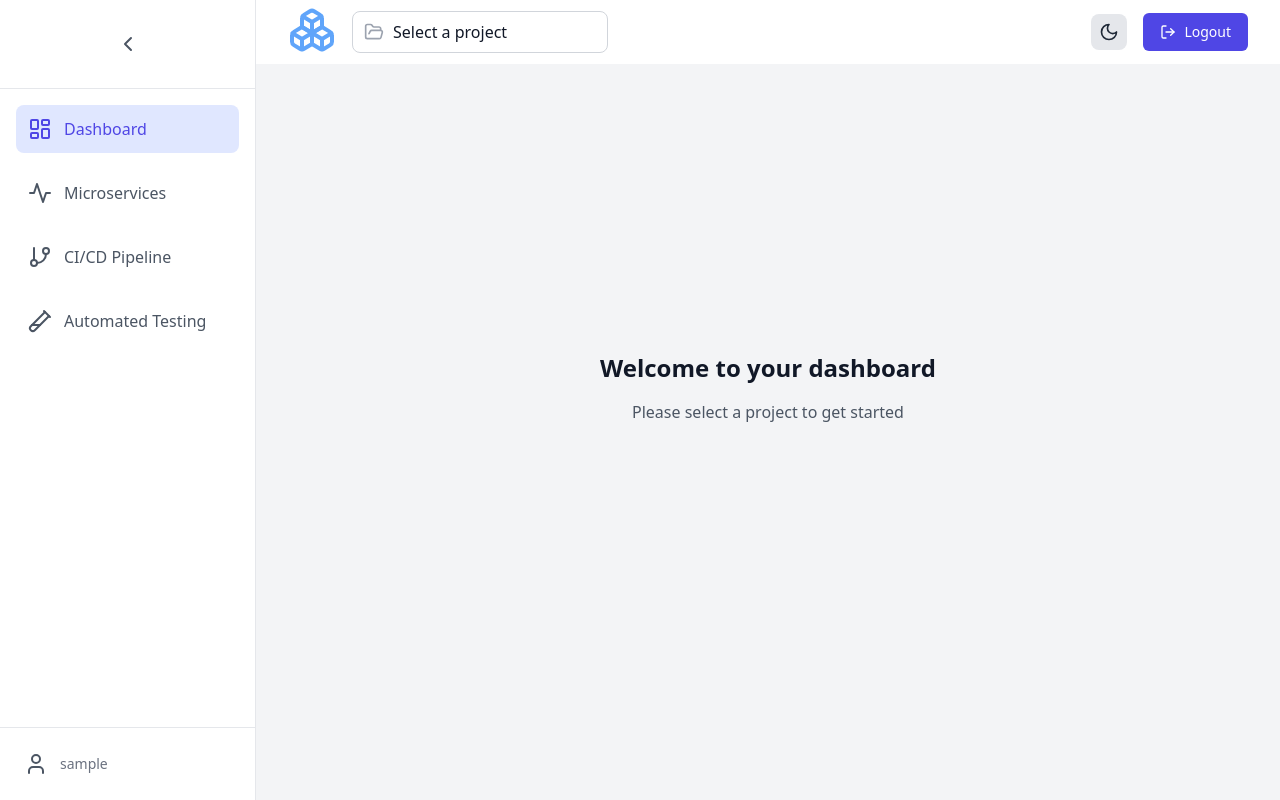
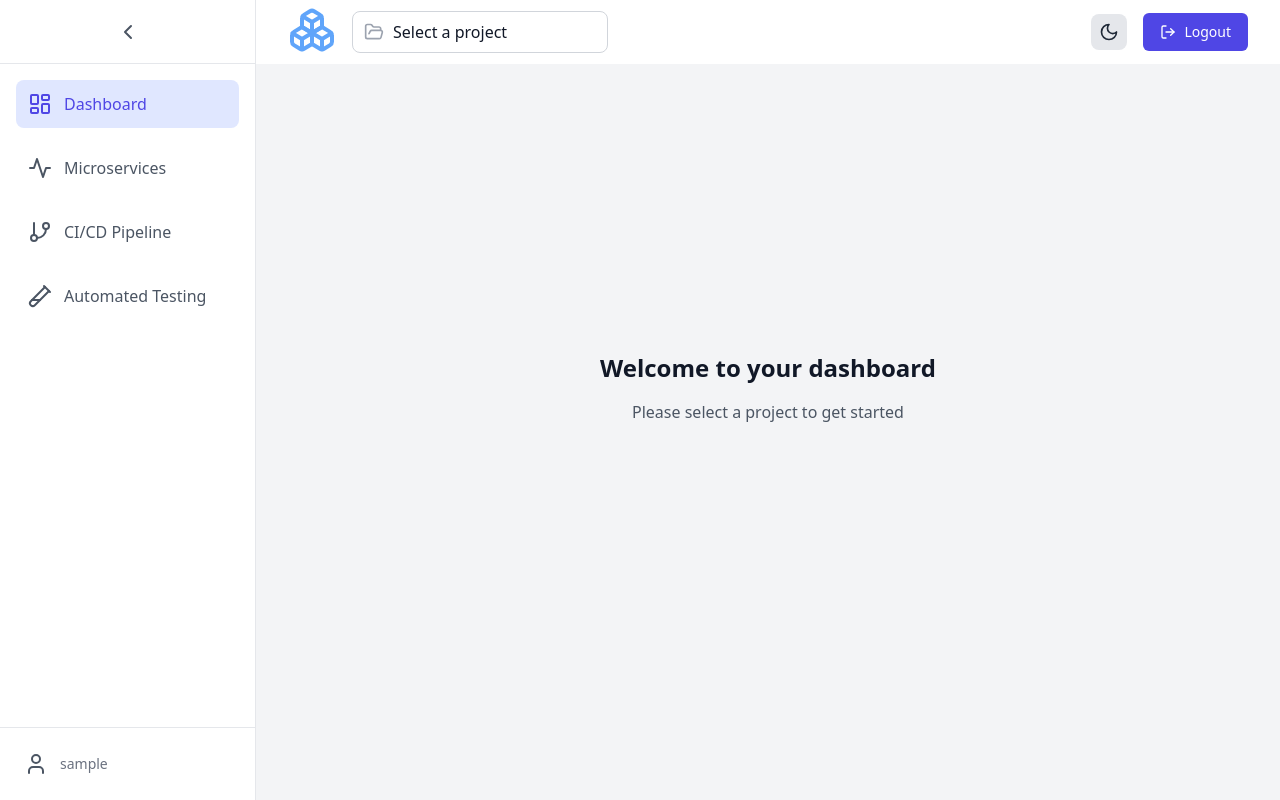
Before and after one commit to siriknikita/poly-micro-frontend-demo, a React (Vite) app: page /dashboard in a window 1280 px wide. Built offline with nearby package versions, Linux system fonts and the light colour scheme; sample sign-in values are in the browser's storage.

Commit message:
fix: incorrect spacing for the buttons on the sidebar because of the changes to topbar

```diff
--- a/src/components/Sidebar.tsx
+++ b/src/components/Sidebar.tsx
@@ -73,10 +73,10 @@ export const Sidebar: React.FC<SidebarProps> = ({ activeTab, onTabChange, user }
 
   return (
     <div className={`sticky top-0 h-screen flex flex-col bg-white dark:bg-gray-800 border-r border-gray-200 dark:border-gray-700 transition-all duration-300 ${isExpanded ? 'w-64' : 'w-20'}`}>
-      <div className="p-3 border-b border-gray-200 dark:border-gray-700">
+      <div className="p-2 border-b border-gray-200 dark:border-gray-700 h-16">
         <button
           onClick={() => setIsExpanded(!isExpanded)}
-          className="w-full flex items-center justify-center p-2 rounded-lg hover:bg-gray-100 dark:hover:bg-gray-700 text-gray-600 dark:text-gray-300 h-16"
+          className="w-full flex items-center justify-center p-2 rounded-lg hover:bg-gray-100 dark:hover:bg-gray-700 text-gray-600 dark:text-gray-300 mt-1"
         >
           {isExpanded ? <ChevronLeft className="h-6 w-6" /> : <ChevronRight className="h-6 w-6" />}
         </button>
```
